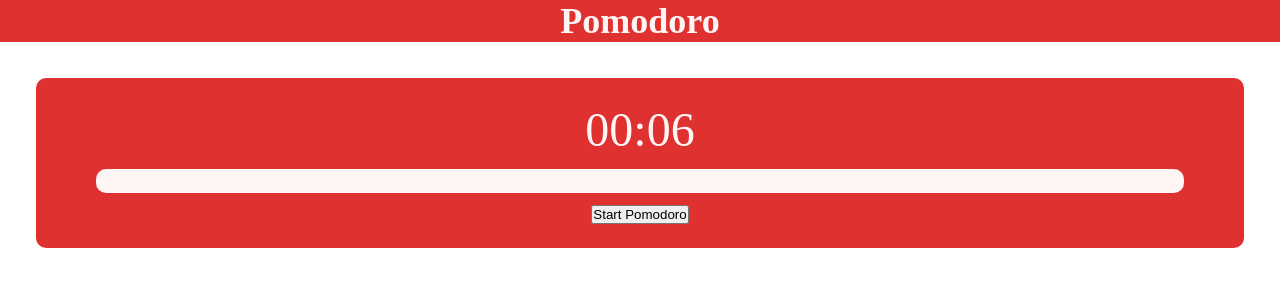
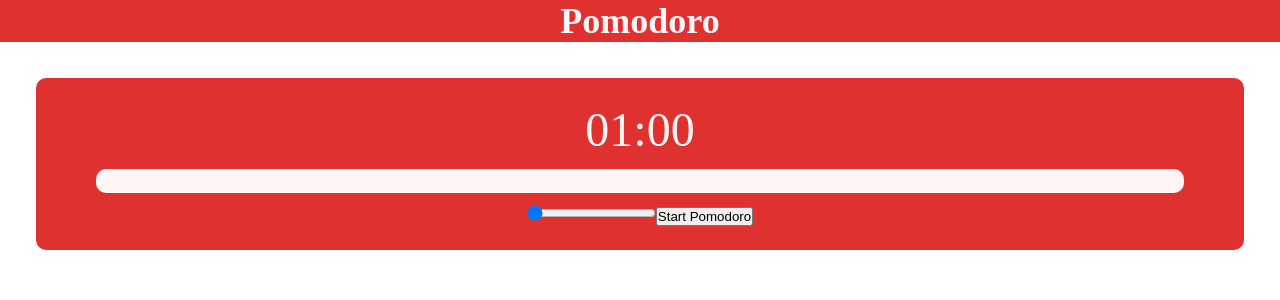
Before and after one commit to ersinnamal/pomodoro, a React (Create React App) app: page / in a window 1280 px wide. Shown: the top 300 px of the page. Built offline with nearby package versions, Linux system fonts and the light colour scheme.

Commit message:
Added Range component

```diff
--- a/src/components/Timer/Timer.js
+++ b/src/components/Timer/Timer.js
@@ -2,6 +2,8 @@
 import classes from "./Timer.module.css";
 import { useContext } from "react";
 import { Context } from "../../store/context";
+import Range from "../UI/Range/Range";
+import useInput from "../../hooks/useInput";
 
 const formatSeconds = (totalSeconds) => {
   const minutes = Math.trunc(totalSeconds / 60);
@@ -14,63 +16,61 @@
 
 const Timer = () => {
   const { breakMinutes, sessionMinutes, addPomodoro } = useContext(Context);
-
-  const [targetSeconds, setTargetSeconds] = useState(sessionMinutes);
   const [seconds, setSeconds] = useState(0);
   const [timer, setTimer] = useState();
   const [isBreak, setIsBreak] = useState(false);
   const [isFinished, setIsFinished] = useState(false);
 
+  const [rangeProps, { setValue: setRangeValue }] = useInput(sessionMinutes);
+  const { value: minuteInputValue } = rangeProps;
+
   useEffect(() => {
-    if (seconds === targetSeconds) {
-      if (!isBreak) {
-        addPomodoro({ minutes: targetSeconds / 60 });
-      }
+    if (seconds === minuteInputValue * 60) {
+      if (!isBreak) addPomodoro({ minutes: +minuteInputValue });
       clearInterval(timer);
       setTimer(null);
       setIsBreak((prevIsBreak) => !prevIsBreak);
       setIsFinished(true);
       setSeconds(0);
     }
-  }, [targetSeconds, seconds, timer]);
+  }, [minuteInputValue, seconds, timer]);
 
   useEffect(() => {
-    if (isBreak) {
-      setTargetSeconds(breakMinutes * 60);
-    } else {
-      setTargetSeconds(sessionMinutes * 60);
-    }
+    setRangeValue(isBreak ? breakMinutes : sessionMinutes);
   }, [isBreak]);
 
   const clickHandler = () => {
     if (timer) {
       clearInterval(timer);
       setTimer(null);
-    } else {
-      setIsFinished(false);
-      setSeconds((prevSeconds) => prevSeconds + 1);
-      setTimer(
-        setInterval(() => {
-          setSeconds((prevSeconds) => prevSeconds + 1);
-        }, 1000)
-      );
+      return;
     }
+    setIsFinished(false);
+    setSeconds((prevSeconds) => prevSeconds + 1);
+    setTimer(
+      setInterval(() => {
+        setSeconds((prevSeconds) => prevSeconds + 1);
+      }, 1)
+    );
   };
 
   return (
     <div className={classes.container}>
       <div className={classes.time}>
-        {formatSeconds(targetSeconds - seconds)}
+        {formatSeconds(minuteInputValue * 60 - seconds)}
       </div>
       <div className={classes.bar}>
         <div
           className={classes.fill}
           style={{
-            width: `${isFinished ? 100 : (seconds / targetSeconds) * 100}%`,
+            width: `${
+              isFinished ? 100 : (seconds / (minuteInputValue * 60)) * 100
+            }%`,
           }}
         ></div>
       </div>
       <div className={classes.controls}>
+        <Range {...rangeProps} min="1" max={isBreak ? 45 : 90} />
         <button onClick={clickHandler}>
           {timer ? "Stop" : "Start"} {isBreak ? "Break" : "Pomodoro"}
         </button>
--- /dev/null
+++ b/src/components/UI/Range/Range.js
@@ -0,0 +1,7 @@
+import classes from "./Range.module.css";
+
+const Range = (props) => {
+  return <input {...props} className={classes.range} type="range" />;
+};
+
+export default Range;
--- /dev/null
+++ b/src/components/UI/Range/Range.module.css
@@ -0,0 +1,17 @@
+.range {
+  border-radius: 1rem;
+  overflow: hidden;
+}
+
+.range::-moz-range-thumb {
+  height: 100%;
+}
+
+.range::-moz-range-progress {
+  background-color: var(--red-2);
+  height: 100%;
+}
+
+.range::-moz-range-track {
+  border-radius: 1rem;
+}
--- /dev/null
+++ b/src/hooks/useInput.js
@@ -0,0 +1,13 @@
+import { useState } from "react";
+
+const useInput = (defaultValue = "") => {
+  const [value, setValue] = useState(defaultValue);
+
+  const onChange = (e) => {
+    setValue(e.target.value);
+  };
+
+  return [{ value, onChange }, { setValue }];
+};
+
+export default useInput;
--- a/src/store/context.js
+++ b/src/store/context.js
@@ -8,8 +8,8 @@
 });
 
 const ContextProvider = (props) => {
-  const [breakMinutes, setBreakMinutes] = useState(0.2);
-  const [sessionMinutes, setSessionMinutes] = useState(0.1);
+  const [breakMinutes, setBreakMinutes] = useState(1);
+  const [sessionMinutes, setSessionMinutes] = useState(1);
   const [pomodoros, setPomodoros] = useState([]);
 
   const addPomodoro = (pomodoro) => {
```
